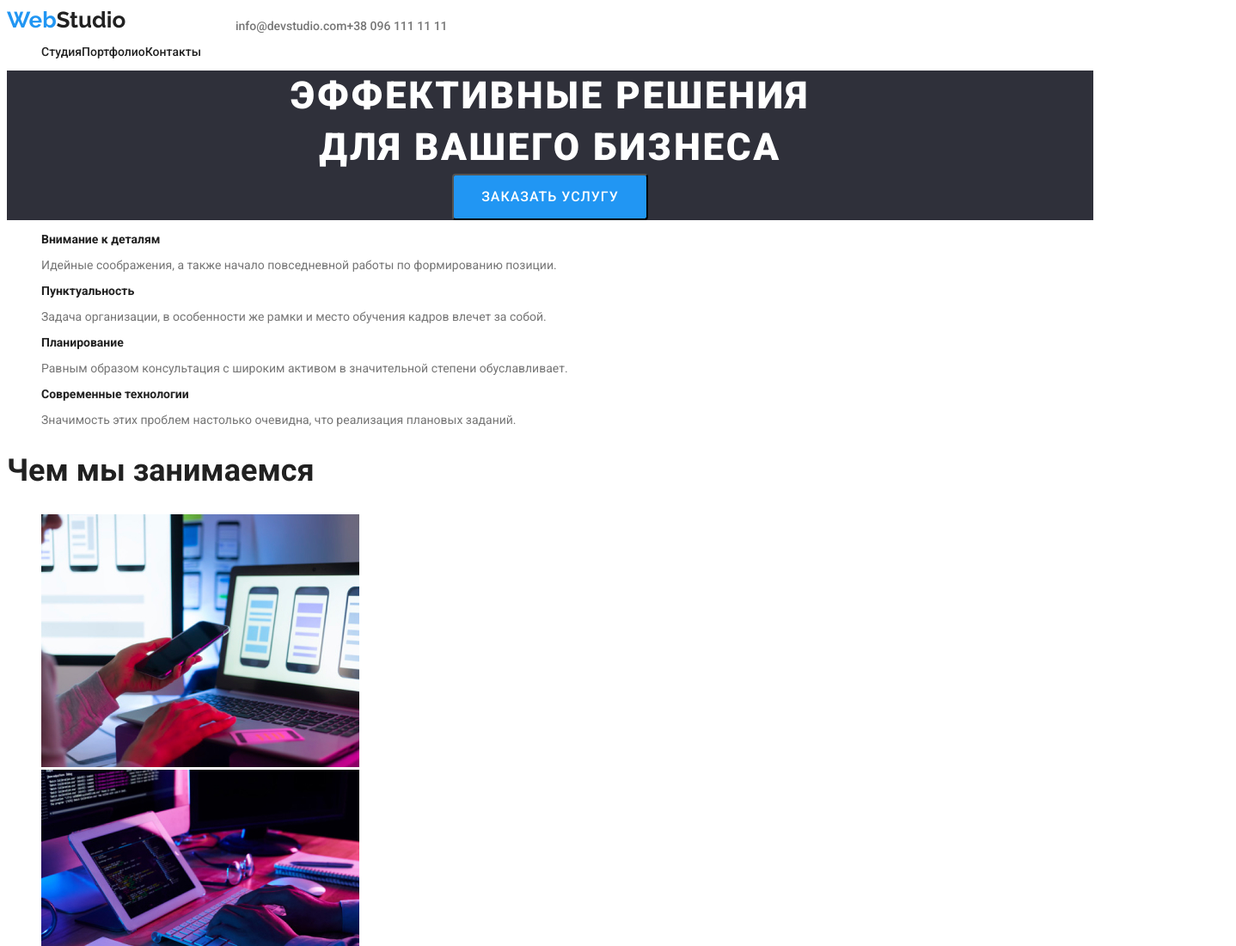
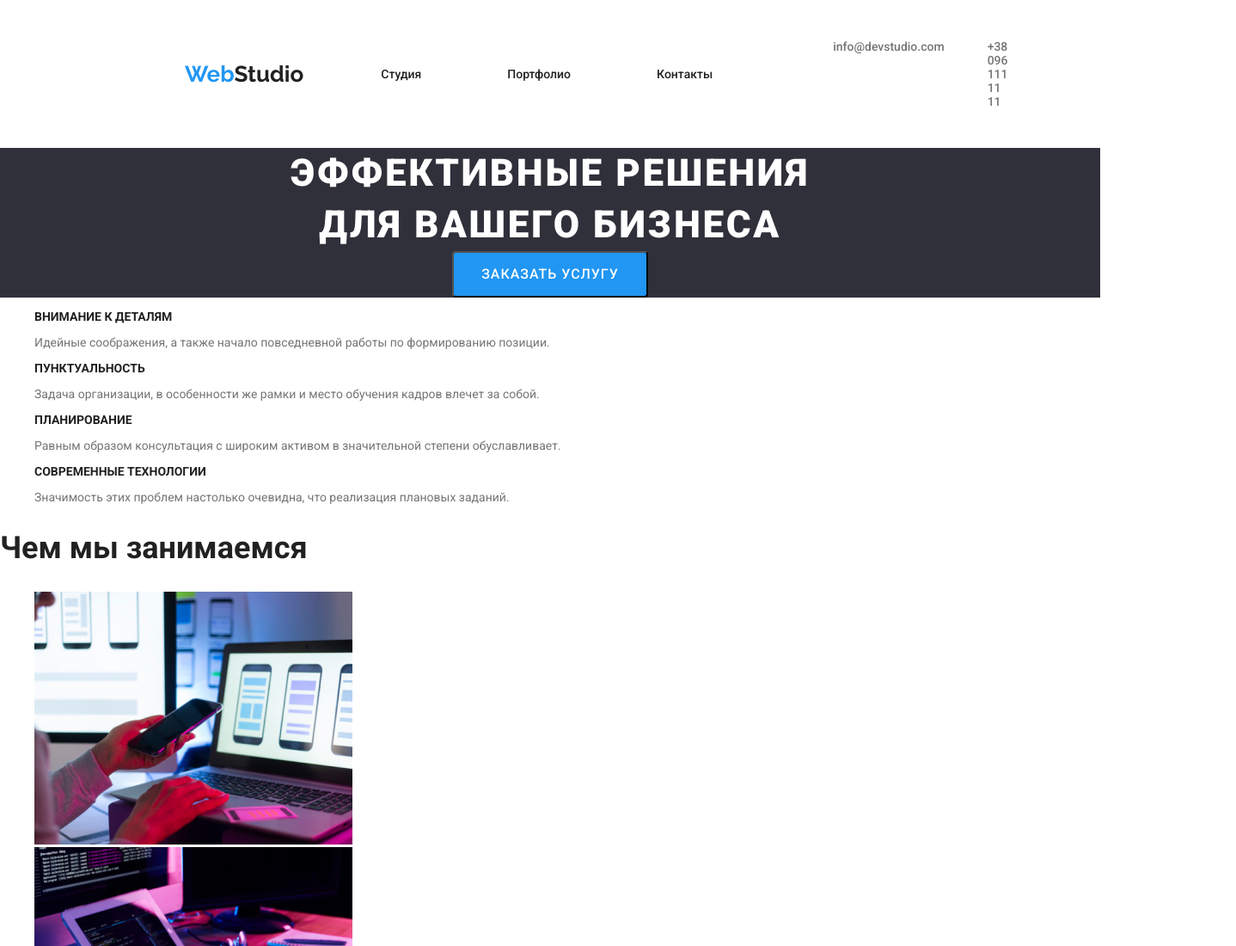
Before and after one commit to Yrii29/goit-markup-hw-03, a plain HTML site: page index.html in a window 1280 px wide. Shown: the top 1100 px of the page at 86% size, 1438 px wide, since content can reach past the window. Drawn offline with Linux system fonts and the light colour scheme.

Commit message:
Нова

```diff
--- a/css/stуles.css
+++ b/css/stуles.css
@@ -2,8 +2,9 @@ body {
   font-family: 'Roboto', sans-serif;
   color: #212121;
   font-size: 14px;
+  margin: 0;
 }
-
+/* header початок*/
 .hat-sector {
   display: flex;
 }
@@ -12,12 +13,31 @@ body {
   display: flex;
 }
 
+/*початок навігації*/
+.sector-nav {
+  display: flex;
+  align-items: center;
+}
+
 .sector-ul {
   display: flex;
+  margin: 0px;
+  padding: 0px;
+}
+
+.sector-li {
+  margin: 32px auto 32px 0px;
+  margin-right: 50px;
 }
 
 .adrec-ul {
   display: flex;
+  margin-right: 215px;
+}
+
+.adrec-li {
+  margin: 32px auto 32px 0px;
+  padding-right: 50px;
 }
 
 li {
@@ -25,6 +45,7 @@ li {
 }
 
 .web {
+  margin: 25px 90px 25px 215px;
   text-decoration: none;
   color: #212121;
   font-family: Raleway;
@@ -38,6 +59,8 @@ li {
 }
 
 .list {
+  margin-top: 17px;
+  margin-right: 50px;
   text-decoration: none;
   color: #212121;
   font-weight: 500;
@@ -98,6 +121,7 @@ li {
 }
 
 .function {
+  text-transform: uppercase;
   text-decoration: none;
   color: #212121;
   font-weight: 700;
--- a/index.html
+++ b/index.html
@@ -19,15 +19,15 @@
                 <a href="" class="web"> <span class="web-span">Web</span>Studio</a>
 
                 <ul class="sector-ul">
-                    <li><a href="" class="list">Студия</a></li>
-                    <li><a href="./portfolio.html" class="list">Портфолио</a></li>
-                    <li><a href="" class="list">Контакты</a></li>
+                    <li class="sector-li"><a href="" class="list">Студия</a></li>
+                    <li class="sector-li"><a href="./portfolio.html" class="list">Портфолио</a></li>
+                    <li class="sector-li"><a href="" class="list">Контакты</a></li>
                 </ul>
             </nav>
 
             <ul class="adrec-ul">
-                <li><a href="info@devstudio.com" class="adres-el">info@devstudio.com</a></li>
-                <li><a href="tel:+380961111111" class="adres-el">+38 096 111 11 11</a></li>
+                <li class="adrec-li"><a href="info@devstudio.com" class="adres-el">info@devstudio.com</a></li>
+                <li class="adrec-li"><a href="tel:+380961111111" class="adres-el">+38 096 111 11 11</a></li>
             </ul>
 
         </div>
```
